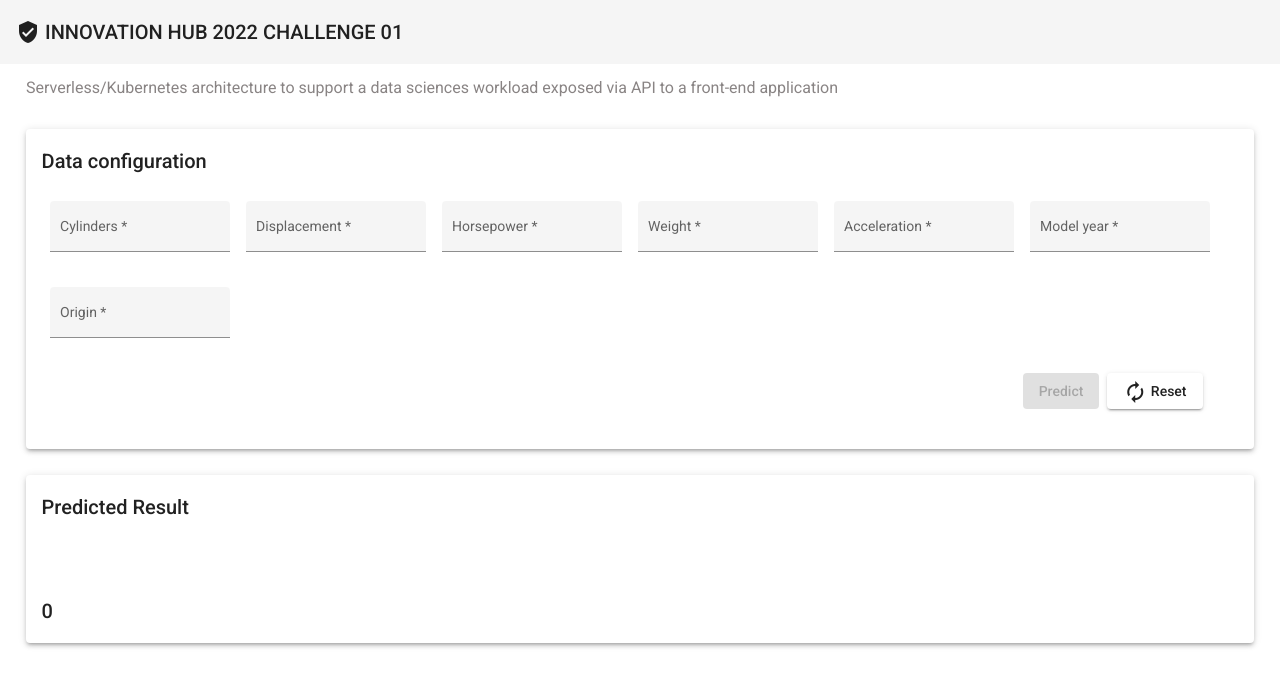
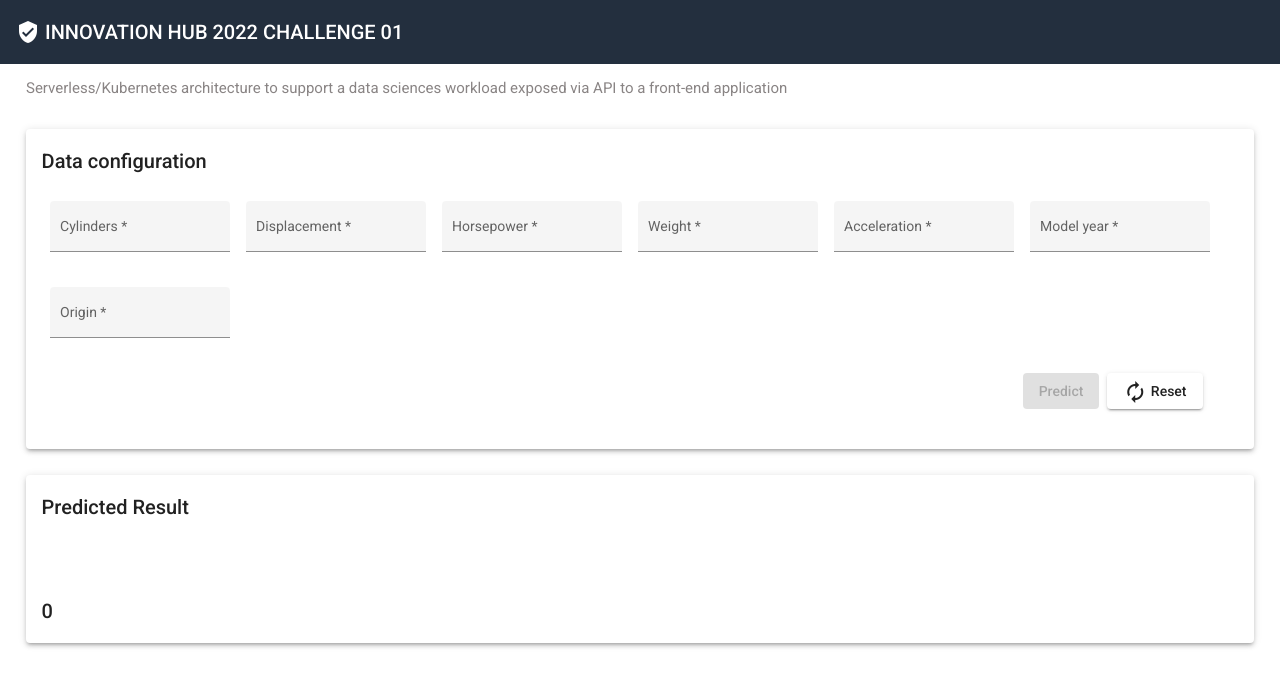
Before and after one commit to OksanaKulish/innovation-hub-2022-challenge-01, an Angular app in the folder UI/: page /prediction in a window 1280 px wide. Shown: the top 686 px of the page. Built offline with nearby package versions, Linux system fonts and the light colour scheme.

Commit message:
UI_Version_2

```diff
--- a/UI/src/app/layout/header/header.component.html
+++ b/UI/src/app/layout/header/header.component.html
@@ -4,5 +4,5 @@
 </mat-toolbar>
 
 <mat-toolbar-row>
-  <h3 class="sub-title">Serverless/Kubernetes architecture to support a data sciences workload exposed via API to a front-end application</h3>
+  <h4 class="sub-title">Serverless/Kubernetes architecture to support a data sciences workload exposed via API to a front-end application</h4>
 </mat-toolbar-row>
--- a/UI/src/app/layout/header/header.component.scss
+++ b/UI/src/app/layout/header/header.component.scss
@@ -1,8 +1,17 @@
 h2 {
   margin-left: 5px;
+  color: white;
+}
+
+mat-icon {
+  color: white;
 }
 
 .sub-title {
   color: #898484;
   margin-left: 10px;
 }
+
+mat-toolbar {
+  background-color: #232f3e;
+}
--- a/UI/src/app/shared/components/prediction/prediction.component.html
+++ b/UI/src/app/shared/components/prediction/prediction.component.html
@@ -48,7 +48,7 @@
         <mat-card-actions class="button-align--right" align="end">
           <button
             mat-raised-button
-            color="primary"
+            class="button--blue"
             type="submit"
             [disabled]="!form.valid"
             id="predict-button"
--- a/UI/src/app/shared/components/prediction/prediction.component.scss
+++ b/UI/src/app/shared/components/prediction/prediction.component.scss
@@ -26,7 +26,6 @@
 }
 
 .input-card {
-
   margin: 1px;
   margin-right: 2%;
   margin-left: 2%;
@@ -35,3 +34,8 @@
 .button-align--right {
   margin-right: 3%;
 }
+
+.button--blue {
+  background-color: #232f3e;
+  color: white;
+}
--- a/UI/src/app/shared/components/prediction/prediction.component.ts
+++ b/UI/src/app/shared/components/prediction/prediction.component.ts
@@ -6,7 +6,7 @@ import { PredictService } from 'src/app/web-api/services/predict.service';
 @Component({
   selector: 'app-prediction',
   templateUrl: './prediction.component.html',
-  styleUrls: ['./prediction.component.scss'],
+  styleUrls: ['./prediction.component.scss', '../../../../assets/material-custom.scss'],
 })
 export class PredictionComponent implements OnInit {
   public form = new FormGroup({
--- /dev/null
+++ b/UI/src/assets/material-custom.scss
@@ -0,0 +1,14 @@
+::ng-deep .mat-focused .mat-form-field-label {
+  /*change color of label*/
+  color: #232f3e !important;
+ }
+
+ ::ng-deep.mat-form-field-underline {
+  /*change color of underline*/
+  background-color: #232f3e !important;
+}
+
+::ng-deep.mat-form-field-ripple {
+ /*change color of underline when focused*/
+ background-color: #232f3e !important;;
+}
```
